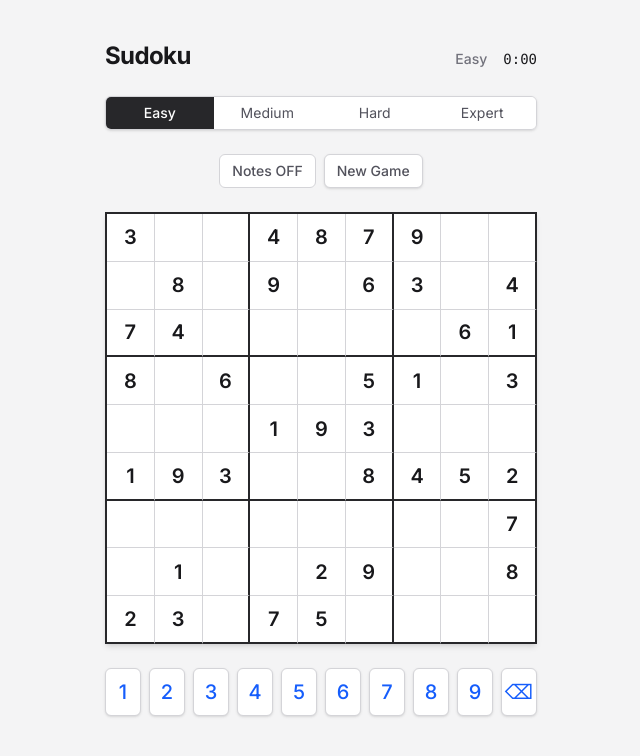
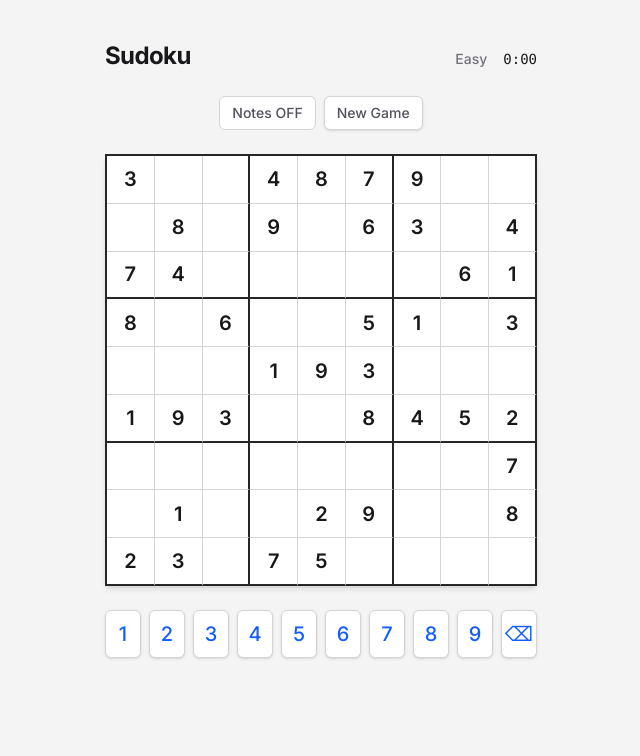
Before and after one commit to SteveGreenley/sudoku-web, a Next.js app: page / in a window 1280 px wide. Shown: the top 756 px of the page, without its empty margins (319-959 px from the left). Built offline with nearby package versions, Linux system fonts and the light colour scheme.

Commit message:
Remove redundant difficulty label from Controls

```diff
--- a/src/app/page.tsx
+++ b/src/app/page.tsx
@@ -3,7 +3,7 @@
 import { useCallback, useEffect, useRef, useState } from "react";
 import { Board } from "@/components/Board";
 import { Controls } from "@/components/Controls";
-import { DifficultyPicker } from "@/components/DifficultyPicker";
+
 import { Header } from "@/components/Header";
 import { NewGameDialog } from "@/components/NewGameDialog";
 import { NumberPad } from "@/components/NumberPad";
@@ -260,7 +260,6 @@ export default function Page() {
       tabIndex={-1}
     >
       <Header state={state} />
-      <DifficultyPicker value={isClient ? difficulty : state.difficulty ?? "easy"} onSelect={setDifficulty} />
       <Controls
         notesMode={state.notesMode}
         onToggleNotesMode={() => setState((s) => ({ ...s, notesMode: !s.notesMode }))}
--- a/src/components/Controls.tsx
+++ b/src/components/Controls.tsx
@@ -1,3 +1,5 @@
+import type { Difficulty } from "@/game";
+
 interface NotesToggleProps {
   notesMode: boolean;
   onToggle: () => void;
@@ -30,7 +32,7 @@ export function Controls({
   notesMode,
   onToggleNotesMode,
   onNewGame,
-}: Omit<ControlsProps, "onErase">) {
+}: ControlsProps) {
   return (
     <div className="flex w-[min(90vw,432px)] items-center justify-center gap-2">
       <NotesToggle notesMode={notesMode} onToggle={onToggleNotesMode} />
```
